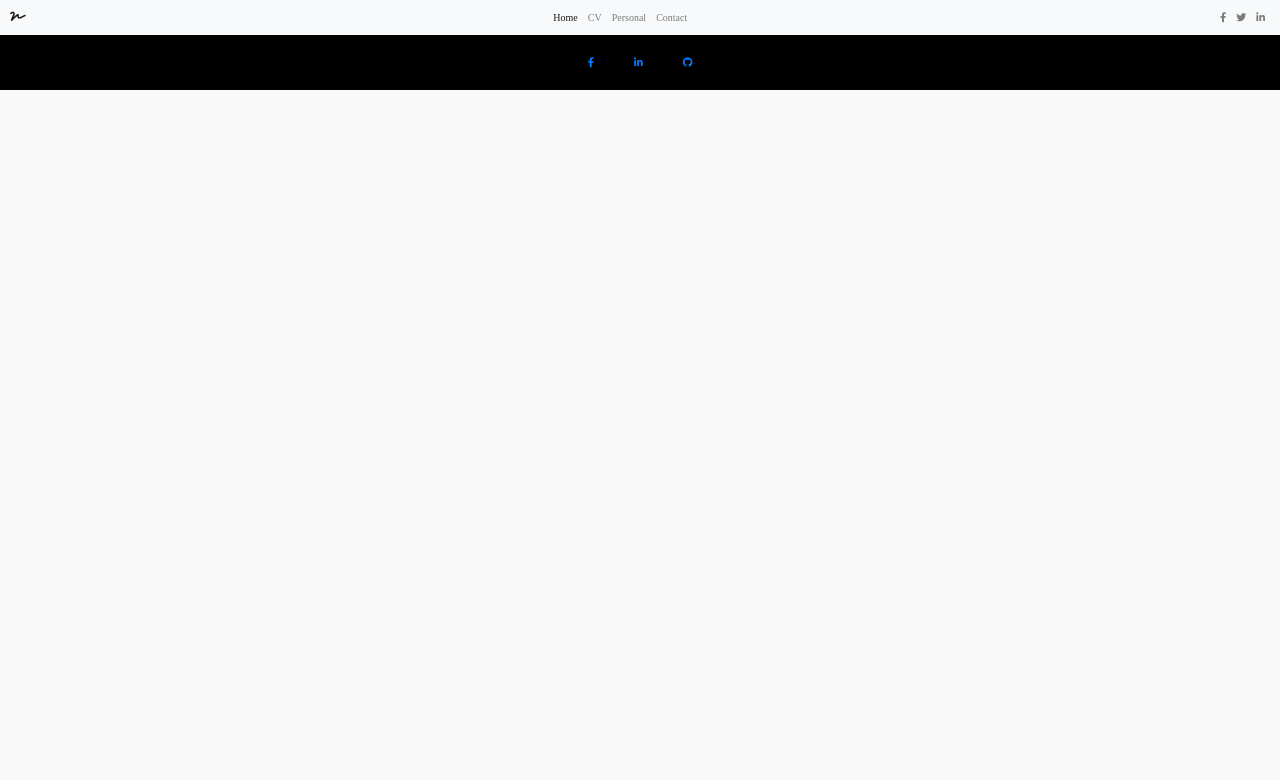
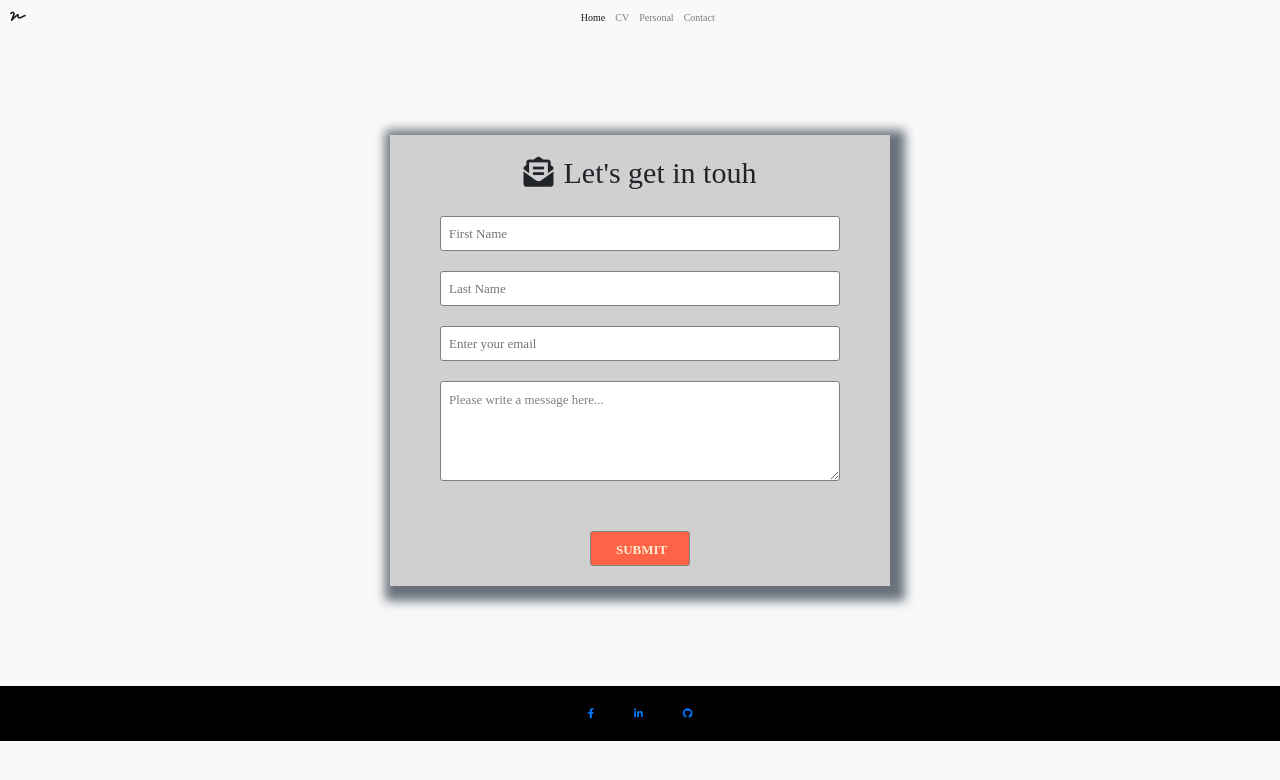
Before and after one commit to GeorgeRus/MyCV, a plain HTML site: page pagini/contact.html in a window 1280 px wide. Drawn offline with nearby package versions, Linux system fonts and the light colour scheme; a web font is replaced by a local one.

Commit message:
Basic Contact page implementation

```diff
--- /dev/null
+++ b/css/contact.css
@@ -0,0 +1,66 @@
+.form-message{
+    display: none;
+}
+
+.form-container{
+    margin: 0rem;
+}
+
+.form-element{
+    width: 50rem;
+    margin: 10rem;
+    background-color:#D0D0D0;
+    box-shadow: 5px 5px 10px 10px #69727C;
+}
+
+.form-element h4, .form-element p{
+    text-align: center;
+    padding-top: 2rem;
+    font-size: 3rem;
+}
+
+.form-element p{
+    color: red;
+    font-size: 2rem;
+}
+
+.fa-envelope-open-text{
+    padding-right: 1rem;
+}
+
+.form-element input, .form-element textarea{
+    width: 80%;
+    height: 3.5rem;
+    margin-top: 2rem;
+    padding: 0.8rem;
+    font-size: 1.3rem;
+    display: flex;
+    flex-direction: column;
+    justify-content: center;
+    align-self: center;
+    border: 1px solid grey;
+    border-radius: 3px;
+}
+
+.form-element textarea{
+    height: 10rem;
+    color: gray;
+}
+
+.error-message{
+    display: none;
+}
+
+.show{
+    display: block;
+}
+
+input[type="submit"]{
+    width: 20%;
+    margin-bottom: 2rem;
+    background-color: tomato;
+    padding: 8px 25px;
+    text-transform: uppercase;
+    color: blanchedalmond;
+    font-weight: bold;
+}
--- /dev/null
+++ b/javascript/contact.js
@@ -0,0 +1,21 @@
+const formElement = document.getElementsByClassName("form-element")[0];
+const firstName = document.getElementById("fname");
+const lastName = document.getElementById("lname");
+const email = document.getElementById("email");
+const message = document.getElementById("message");
+const submitMessage = document.getElementsByClassName("submit-message")[0];
+const submitButton = document.getElementById("submit-btn");
+const URL = "https://formspree.io/xrgbelll";
+
+submitButton.addEventListener("click", (event) => {
+    event.preventDefault();
+    if(!firstName.value || !lastName.value || !email.value || !message.value){
+        submitMessage.classList.remove("submit-message");
+        submitMessage.classList.add("show");
+        submitMessage.innerHTML = "All fields must be completed!"
+    }else{
+        submitMessage.classList.add("show");
+        submitMessage.innerHTML = "Your message was sent!"
+        submitMessage.style.color = "green";
+    }
+})
--- a/pagini/contact.html
+++ b/pagini/contact.html
@@ -9,16 +9,11 @@
     <!-- Latest compiled and minified CSS -->
     <link rel="stylesheet" href="https://maxcdn.bootstrapcdn.com/bootstrap/4.4.1/css/bootstrap.min.css">
     <link rel="stylesheet" href="../css/style.css">
-    <!-- jQuery library -->
-    <script src="https://ajax.googleapis.com/ajax/libs/jquery/3.4.1/jquery.min.js" defer></script>
-    <!-- Popper JS -->
-    <script src="https://cdnjs.cloudflare.com/ajax/libs/popper.js/1.16.0/umd/popper.min.js" defer></script>
-    <!-- Latest compiled JavaScript -->
-    <script src="https://maxcdn.bootstrapcdn.com/bootstrap/4.4.1/js/bootstrap.min.js" defer></script>
+    <link rel="stylesheet" href="../css/contact.css">
 </head>
 <body>
     <div class="CONTAINER">
-        <nav class="navbar navbar-light navbar-expand-md bg-light justify-content-right">
+        <nav class="navbar navbar-light navbar-expand-md bg-light justify-content-right sticky-top">
             <a href="/" class="navbar-brand mr-0"><i class="fas fa-signature"></i></a>
             <button class="navbar-toggler ml-1" type="button" data-toggle="collapse" data-target="#collapsingNavbar2">
                 <span class="navbar-toggler-icon"></span>
@@ -38,14 +33,27 @@
                         <a class="nav-link" href="contact.html">Contact</a>
                     </li>
                 </ul>
-                <ul class="nav navbar-nav flex-row justify-content-center flex-nowrap">
-                    <li class="nav-item"><a class="nav-link" href=""><i class="fab fa-facebook-f"></i></a> </li>
-                    <li class="nav-item"><a class="nav-link" href=""><i class="fab fa-twitter"></i></i></a> </li>
-                    <li class="nav-item"><a class="nav-link" href=""><i class="fab fa-linkedin-in"></i></i></i></a> </li>
-                </ul>
             </div>
         </nav>
 
+        <div class="CONTAINER">
+            <!-- <div class="row form-message col-sm-12 d-flex justify-content-center ">
+                Error message to be composed
+            </div> -->
+
+            <div class="row form-container d-flex justify-content-center align-items-center col-lg-12">
+                <form class="form-element d-flex justify-content-center flex-column">
+                    <h4><i class="fas fa-envelope-open-text"></i>Let's get in touh</h4>
+                    <input type="text" id="fname" name="fname" placeholder="First Name">
+                    <input type="text" id="lname" name="lname" placeholder="Last Name">
+                    <input type="text" id="email" name="email" placeholder="Enter your email">
+                    <textarea name="message" id="message" cols="30" rows="5">Please write a message here...</textarea>
+                    <p class="submit-message"></p>
+                    <input type="submit" id="submit-btn">
+                </form>
+            </div>
+
+        </div>
         <footer>
             <div class="footer-items row d-flex justify-content-center">
                 <a href="https://www.facebook.com/geo.rus.5"><i class="fab fa-facebook-f"></i></a>
@@ -54,5 +62,12 @@
             </div>
         </footer>
     </div>
+    <!-- jQuery library -->
+    <script src="https://ajax.googleapis.com/ajax/libs/jquery/3.4.1/jquery.min.js"></script>
+    <!-- Popper JS -->
+    <script src="https://cdnjs.cloudflare.com/ajax/libs/popper.js/1.16.0/umd/popper.min.js"></script>
+    <!-- Latest compiled JavaScript -->
+    <script src="https://maxcdn.bootstrapcdn.com/bootstrap/4.4.1/js/bootstrap.min.js"></script>
+    <script src="../javascript/contact.js"></script>
 </body>
 </html>
```
